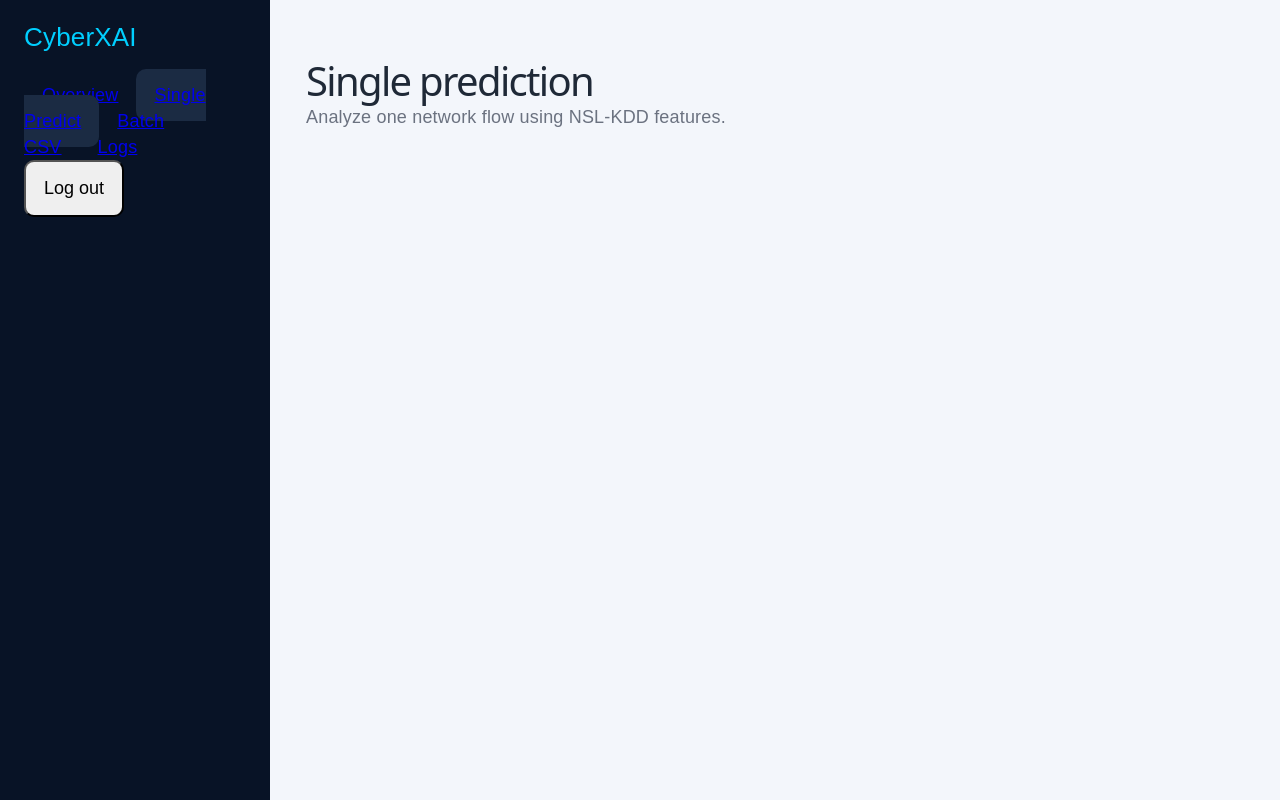
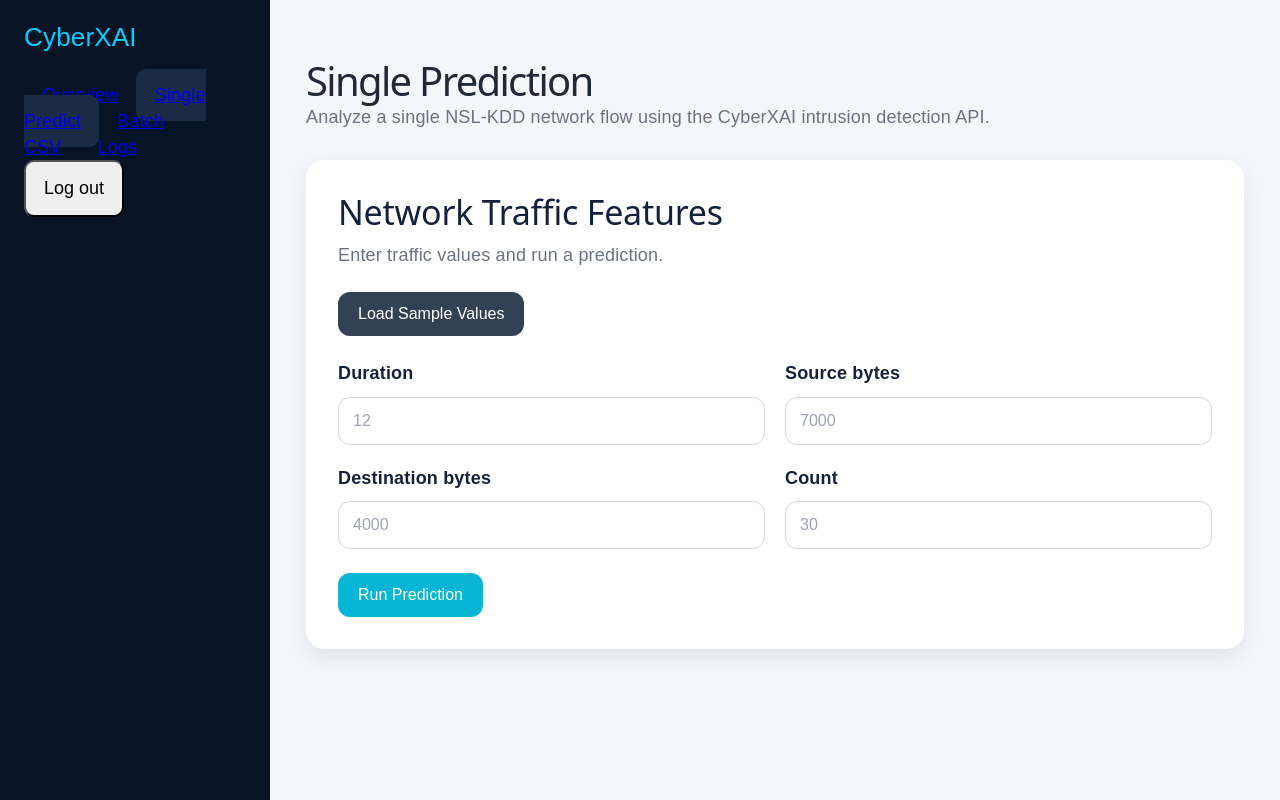
Before and after one commit to Mathuravan/Cyber-xai-FYP-, a React app in the folder frontend/: page /dashboard/predict in a window 1280 px wide. Built offline with nearby package versions, Linux system fonts and the light colour scheme; sample sign-in values are in the browser's storage; the HTML template or start-up script is replaced by a standard one.

Commit message:
complete prediction workflow and dashboard integration

```diff
--- a/frontend/src/pages/BatchUpload.jsx
+++ b/frontend/src/pages/BatchUpload.jsx
@@ -1,3 +1,128 @@
+import { useState } from "react"
+import { predictBatch } from "../services/predictionService"
+import {
+  saveCsvSummary,
+  addAttackLog,
+} from "../services/storageService"
+
 export default function BatchUpload() {
-  return <div>Batch Upload Page</div>;
+  const [file, setFile] = useState(null)
+  const [loading, setLoading] = useState(false)
+  const [error, setError] = useState("")
+  const [summary, setSummary] = useState(null)
+
+  const handleFileChange = (event) => {
+    setFile(event.target.files[0])
+    setError("")
+  }
+
+  const handleSubmit = async (event) => {
+    event.preventDefault()
+
+    if (!file) {
+      setError("Please select a CSV file.")
+      return
+    }
+
+    setLoading(true)
+    setError("")
+    setSummary(null)
+
+    try {
+      const data = await predictBatch(file)
+
+      setSummary(data)
+
+      saveCsvSummary(data)
+
+      addAttackLog({
+        label: "Batch Upload",
+        confidence: 1,
+        timestamp: new Date().toLocaleString(),
+        source: file.name,
+      })
+    } catch (err) {
+      setError(
+        err.message ||
+          "Batch prediction failed."
+      )
+    } finally {
+      setLoading(false)
+    }
+  }
+
+  return (
+    <div className="predict-page">
+      <div className="topbar">
+        <h1>Batch CSV Prediction</h1>
+
+        <p>
+          Upload an NSL-KDD CSV file for bulk
+          intrusion analysis.
+        </p>
+      </div>
+
+      <div className="panel dashboard-panel">
+        <form onSubmit={handleSubmit}>
+          <div className="form-group">
+            <label>Select CSV File</label>
+
+            <input
+              type="file"
+              accept=".csv"
+              onChange={handleFileChange}
+            />
+          </div>
+
+          <button
+            type="submit"
+            className="btn"
+            disabled={loading}
+          >
+            {loading
+              ? "Uploading..."
+              : "Run Batch Prediction"}
+          </button>
+        </form>
+
+        {loading && (
+          <p className="loading-text">
+            Processing CSV file...
+          </p>
+        )}
+
+        {error && (
+          <p className="error-text">
+            {error}
+          </p>
+        )}
+
+        {summary && (
+          <div className="result-box predict-result">
+            <h3>Batch Summary</h3>
+
+            <p>
+              <strong>Filename:</strong>{" "}
+              {summary.filename}
+            </p>
+
+            <p>
+              <strong>Total Rows:</strong>{" "}
+              {summary.total_rows}
+            </p>
+
+            <p>
+              <strong>Normal Traffic:</strong>{" "}
+              {summary.normal_count}
+            </p>
+
+            <p>
+              <strong>Attack Traffic:</strong>{" "}
+              {summary.attack_count}
+            </p>
+          </div>
+        )}
+      </div>
+    </div>
+  )
 }
--- a/frontend/src/pages/DashboardHome.jsx
+++ b/frontend/src/pages/DashboardHome.jsx
@@ -1,42 +1,91 @@
 import { useEffect, useState } from "react"
 import { Link } from "react-router-dom"
+
 import { API_BASE } from "../services/authService"
 import { checkHealth } from "../services/predictionService"
-import { getLatestPrediction, getCsvSummary } from "../services/storageService"
+
+import {
+  getLatestPrediction,
+  getCsvSummary,
+} from "../services/storageService"
+
 import SystemStatusCard from "../components/dashboard/SystemStatusCard"
 import LatestPredictionCard from "../components/dashboard/LatestPredictionCard"
 import CsvSummaryCard from "../components/dashboard/CsvSummaryCard"
 
 export default function DashboardHome() {
   const [backendOk, setBackendOk] = useState(null)
+
   const latestPrediction = getLatestPrediction()
   const csvSummary = getCsvSummary()
 
   useEffect(() => {
     checkHealth()
-      .then((data) => setBackendOk(data.model_loaded !== false))
-      .catch(() => setBackendOk(false))
+      .then(() => {
+        setBackendOk(true)
+      })
+      .catch(() => {
+        setBackendOk(false)
+      })
   }, [])
 
   return (
     <>
       <div className="topbar">
-        <h1>Security dashboard</h1>
-        <p>NSL-KDD intrusion detection · 4 features</p>
+        <h1>Security Dashboard</h1>
+
+        <p>
+          NSL-KDD intrusion detection using
+          duration, src_bytes, dst_bytes, and count.
+        </p>
       </div>
+
       <div className="cards">
-        <SystemStatusCard backendOk={backendOk} apiBase={API_BASE} />
-        <LatestPredictionCard prediction={latestPrediction} />
-        <CsvSummaryCard summary={csvSummary} />
+        <SystemStatusCard
+          backendOk={backendOk}
+          apiBase={API_BASE}
+        />
+
+        <LatestPredictionCard
+          prediction={latestPrediction}
+        />
+
+        <CsvSummaryCard
+          summary={csvSummary}
+        />
       </div>
+
       <div className="panel dashboard-panel">
-        <h2 className="page-title">Quick actions</h2>
-        <p className="page-subtitle">duration, src_bytes, dst_bytes, count</p>
+        <h2 className="page-title">
+          Quick Actions
+        </h2>
+
+        <p className="page-subtitle">
+          Run predictions or test the system using
+          sample CSV files.
+        </p>
+
         <div className="example-buttons">
-          <Link to="/dashboard/predict" className="btn">Single predict</Link>
-          <Link to="/dashboard/batch" className="btn secondary-btn">Batch CSV</Link>
-          <a href="/sample_batch_input.csv" download className="btn secondary-btn">
-            Sample CSV
+          <Link
+            to="/dashboard/predict"
+            className="btn"
+          >
+            Single Predict
+          </Link>
+
+          <Link
+            to="/dashboard/batch"
+            className="btn secondary-btn"
+          >
+            Batch CSV
+          </Link>
+
+          <a
+            href="/sample_batch_input.csv"
+            download
+            className="btn secondary-btn"
+          >
+            Download Sample CSV
           </a>
         </div>
       </div>
--- a/frontend/src/pages/Login.jsx
+++ b/frontend/src/pages/Login.jsx
@@ -18,10 +18,6 @@ export default function Login() {
     try {
 
       const data = await login(username, password)
-
-      localStorage.setItem("cyberxai_token", data.token)
-      localStorage.setItem("cyberxai_user", data.user)
-
 
 
       navigate("/dashboard")
--- a/frontend/src/pages/SinglePredict.jsx
+++ b/frontend/src/pages/SinglePredict.jsx
@@ -1,14 +1,9 @@
 import { useState } from "react"
-
-import {
-  predictSingle
-} from "../services/predictionService"
-
+import { predictSingle } from "../services/predictionService"
 import {
   saveLatestPrediction,
   addAttackLog,
 } from "../services/storageService"
-
 
 const FEATURES = [
   {
@@ -33,7 +28,6 @@ const FEATURES = [
   },
 ]
 
-
 const EMPTY_FORM = {
   duration: "",
   src_bytes: "",
@@ -41,65 +35,35 @@ const EMPTY_FORM = {
   count: "",
 }
 
-
-// =====================================
-// THREAT LEVEL LOGIC
-// =====================================
-function getThreatLevel(
-  label,
-  confidence
-) {
-
+function getThreatLevel(label, confidence) {
   if (label === "Normal") {
-
     return {
       level: "Low",
       className: "ok",
     }
-
   }
 
   if (confidence >= 0.8) {
-
     return {
       level: "High",
       className: "bad",
     }
-
   }
 
   return {
     level: "Medium",
     className: "pending",
   }
-
 }
 
+export default function SinglePredict() {
+  const [form, setForm] = useState(EMPTY_FORM)
+  const [loading, setLoading] = useState(false)
+  const [error, setError] = useState("")
+  const [result, setResult] = useState(null)
 
-// =====================================
-// COMPONENT
-// =====================================
-export default function SinglePredict() {
-
-  const [form, setForm] =
-    useState(EMPTY_FORM)
-
-  const [loading, setLoading] =
-    useState(false)
-
-  const [error, setError] =
-    useState("")
-
-  const [result, setResult] =
-    useState(null)
-
-
-  // =====================================
-  // INPUT CHANGE
-  // =====================================
-  const handleChange = (e) => {
-
-    const { name, value } = e.target
+  const handleChange = (event) => {
+    const { name, value } = event.target
 
     setForm((prev) => ({
       ...prev,
@@ -107,15 +71,9 @@ export default function SinglePredict() {
     }))
 
     setError("")
-
   }
 
-
-  // =====================================
-  // SAMPLE VALUES
-  // =====================================
   const loadSampleValues = () => {
-
     setForm({
       duration: "12",
       src_bytes: "7000",
@@ -124,25 +82,16 @@ export default function SinglePredict() {
     })
 
     setError("")
-
   }
 
+  const handleSubmit = async (event) => {
+    event.preventDefault()
 
-  // =====================================
-  // SUBMIT FORM
-  // =====================================
-  const handleSubmit = async (e) => {
-
-    e.preventDefault()
-
+    setLoading(true)
     setError("")
-
     setResult(null)
 
-    setLoading(true)
-
     try {
-
       const payload = {
         duration: Number(form.duration),
         src_bytes: Number(form.src_bytes),
@@ -150,29 +99,18 @@ export default function SinglePredict() {
         count: Number(form.count),
       }
 
-      if (
-        Object.values(payload).some(
-          (value) => Number.isNaN(value)
-        )
-      ) {
-
-        throw new Error(
-          "Please enter valid numbers."
-        )
-
+      if (Object.values(payload).some((value) => Number.isNaN(value))) {
+        throw new Error("Please enter valid numeric values.")
       }
 
-      const data =
-        await predictSingle(payload)
+      const data = await predictSingle(payload)
 
-      const threat =
-        getThreatLevel(
-          data.label,
-          data.confidence
-        )
+      const threat = getThreatLevel(
+        data.label,
+        data.confidence
+      )
 
-      const timestamp =
-        new Date().toLocaleString()
+      const timestamp = new Date().toLocaleString()
 
       const displayResult = {
         label: data.label,
@@ -188,51 +126,138 @@ export default function SinglePredict() {
         label: data.label,
         confidence: data.confidence,
         timestamp,
-        source: "Single predict",
+        source: "Single prediction",
         features: payload,
       }
 
       saveLatestPrediction(logEntry)
-
       addAttackLog(logEntry)
-
     } catch (err) {
-
       setError(
         err.message ||
-        "Prediction failed."
+          "Prediction failed. Make sure backend is running."
       )
-
     } finally {
-
       setLoading(false)
-
     }
-
   }
 
-
-  const labelClass =
-    result?.label?.toLowerCase() || ""
-
+  const labelClass = result?.label?.toLowerCase() || ""
 
   return (
-
     <div className="predict-page">
-
       <div className="topbar">
-
-        <h1>Single prediction</h1>
+        <h1>Single Prediction</h1>
 
         <p>
-          Analyze one network flow
-          using NSL-KDD features.
+          Analyze a single NSL-KDD network flow using the
+          CyberXAI intrusion detection API.
+        </p>
+      </div>
+
+      <div className="panel dashboard-panel">
+        <h2 className="page-title">
+          Network Traffic Features
+        </h2>
+
+        <p className="page-subtitle">
+          Enter traffic values and run a prediction.
         </p>
 
+        <div className="example-buttons">
+          <button
+            type="button"
+            className="btn secondary-btn"
+            onClick={loadSampleValues}
+            disabled={loading}
+          >
+            Load Sample Values
+          </button>
+        </div>
+
+        <form onSubmit={handleSubmit}>
+          <div className="form-grid">
+            {FEATURES.map((field) => (
+              <div
+                className="form-group"
+                key={field.name}
+              >
+                <label htmlFor={field.name}>
+                  {field.label}
+                </label>
+
+                <input
+                  id={field.name}
+                  name={field.name}
+                  type="number"
+                  min="0"
+                  step="any"
+                  placeholder={field.placeholder}
+                  value={form[field.name]}
+                  onChange={handleChange}
+                  required
+                  disabled={loading}
+                />
+              </div>
+            ))}
+          </div>
+
+          <button
+            type="submit"
+            className="btn predict-submit-btn"
+            disabled={loading}
+          >
+            {loading
+              ? "Analyzing traffic..."
+              : "Run Prediction"}
+          </button>
+        </form>
+
+        {loading && (
+          <p className="loading-text">
+            Contacting backend API...
+          </p>
+        )}
+
+        {error && (
+          <p className="error-text">
+            {error}
+          </p>
+        )}
+
+        {result && (
+          <div className="result-box predict-result">
+            <h3>Prediction Result</h3>
+
+            <p>
+              <strong>Prediction:</strong>{" "}
+              <span
+                className={`prediction-label ${labelClass}`}
+              >
+                {result.label}
+              </span>
+            </p>
+
+            <p>
+              <strong>Confidence:</strong>{" "}
+              {(result.confidence * 100).toFixed(1)}%
+            </p>
+
+            <p>
+              <strong>Threat Level:</strong>{" "}
+              <span
+                className={`status-pill ${result.threatClass}`}
+              >
+                {result.threatLevel}
+              </span>
+            </p>
+
+            <p className="card-meta">
+              Timestamp: {result.timestamp}
+            </p>
+          </div>
+        )}
       </div>
-
     </div>
-
   )
-
 }
```
Also changed, not shown: frontend/src/pages/LogsPage.jsx (+53 -1 lines).
